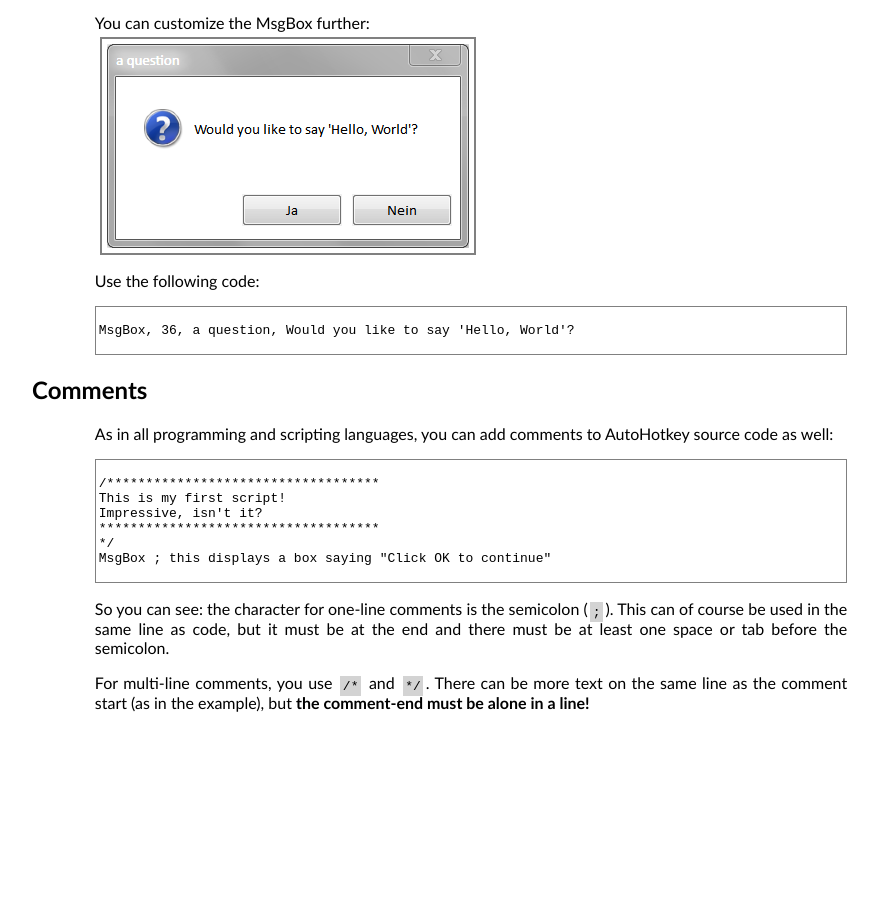
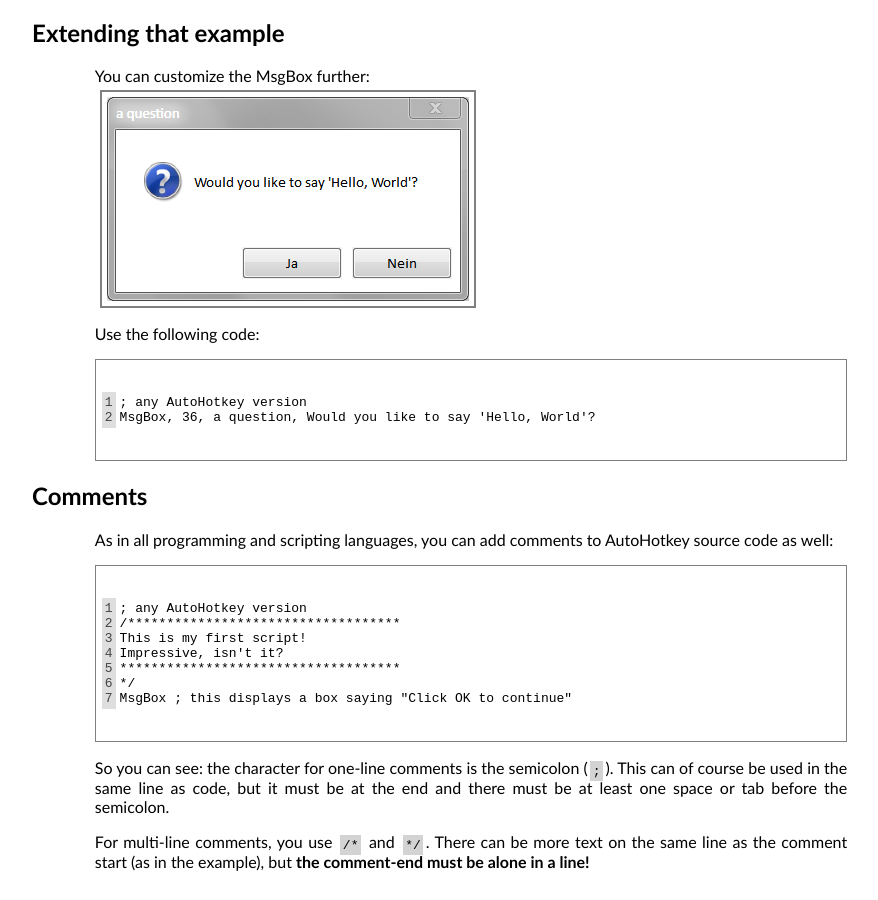
Before and after one commit to maul-esel/ahkbook, a Jekyll site: the page built from en/_posts/2011-11-03-Your-First-Script.markdown, in a window 1280 px wide and 900 px high, scrolled down 1175 px. Shown: the whole window, without its empty margins (169-1047 px from the left). Built offline with Jekyll 4.4.1, drawn with Linux system fonts in a browser that asks for light colours; before the commit the page ends 1916 px from its top, so only the background shows below that; some of the changed text lies outside the part shown.

Commit message:
code examples: * add version information * add line numbers

```diff
--- a/en/_posts/2011-11-03-Commands-Functions.markdown
+++ b/en/_posts/2011-11-03-Commands-Functions.markdown
@@ -12,7 +12,7 @@ Unlike many other languages, AutoHotkey has 2 different ways of doing stuff: com
 ### Commands
 A *command* is called by writing it's name, followed by an optional comma and the parameters:
 
-{% highlight ahk %}
+{% highlight ahk linenos %}; any AutoHotkey version
 MsgBox, Hi
 {% endhighlight %}
 
@@ -20,7 +20,7 @@ Most command parameters are in *traditional mode* by default (we'll cover this l
 
 ### Functions
 Function calls **must** be enclosed by brackets:
-{% highlight ahk %}
+{% highlight ahk linenos %}; any AutoHotkey version
 integer := round(2.34)
 {% endhighlight %}
 
--- a/en/_posts/2011-11-03-Your-First-Script.markdown
+++ b/en/_posts/2011-11-03-Your-First-Script.markdown
@@ -13,7 +13,7 @@ We'll do our first script now.
 If you have used the AutoHotkey classic or AutoHotkey\_L installer, right-click on your desktop or any folder and select New > AutoHotkey Script from the context menu. Open the newly created file in your editor. If you haven't run an installer, just open your editor and save it as a file with the extension ".ahk".
 
 In the editor, type the following code:
-{% highlight ahk %}
+{% highlight ahk linenos %}; any AutoHotkey version
 MsgBox Hello, World!
 {% endhighlight %}
 
@@ -44,14 +44,14 @@ You can customize the MsgBox further:
 
 Use the following code:
 
-{% highlight ahk %}
+{% highlight ahk linenos %}; any AutoHotkey version
 MsgBox, 36, a question, Would you like to say 'Hello, World'?
 {% endhighlight %}
 
 ## Comments
 As in all programming and scripting languages, you can add comments to AutoHotkey source code as well:
 
-{% highlight ahk %}
+{% highlight ahk linenos %}; any AutoHotkey version
 /***********************************
 This is my first script!
 Impressive, isn't it?
--- a/en/_posts/2011-11-04-Statements.markdown
+++ b/en/_posts/2011-11-04-Statements.markdown
@@ -10,7 +10,7 @@ permalink: /en/Statements.html
 A statement is something that influences what your code does without doing something itself. The most important statements in AutoHotkey are listed and explained here.
 
 ## if & else
-{% highlight ahk linenos %}
+{% highlight ahk linenos %}; any AutoHotkey version
 if (A_Username = "genius")
 	MsgBox You're a genius!
 else if (A_Username = "intelligent")
```
